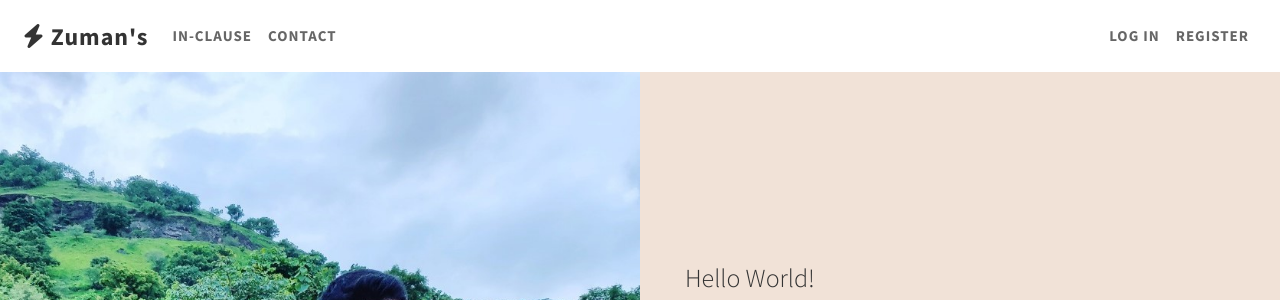
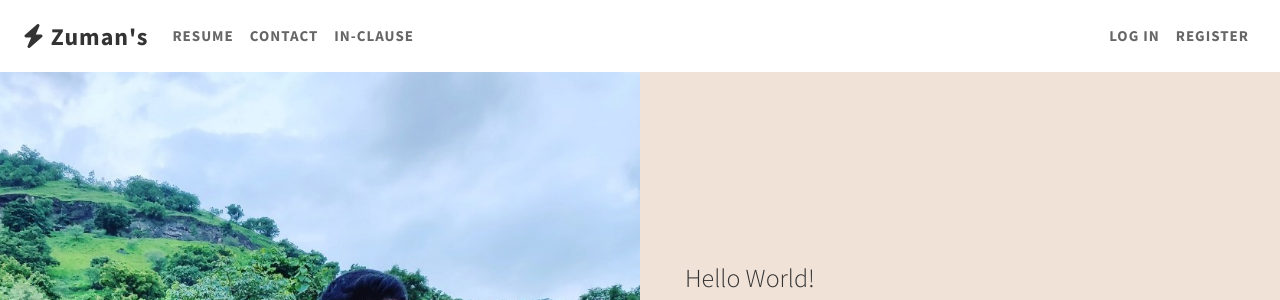
Before and after one commit to zuman/zuman.in, a Flask app: page / in a window 1280 px wide. Shown: the top 300 px of the page. Run offline with Flask 2, Linux system fonts and the light colour scheme; parts of the project's set-up code (start-up, migrations or seed data) failed here and were passed over; some libraries are stand-ins or nearby versions.

Commit message:
Add resume path

```diff
--- a/api/zuman/main/routes.py
+++ b/api/zuman/main/routes.py
@@ -1,6 +1,7 @@
 import json
+import os
 
-from flask import Blueprint, render_template
+from flask import Blueprint, render_template, send_from_directory, current_app
 from flask_login import current_user, login_required
 from zuman import appdata, db
 from zuman.utils import updateSession
@@ -22,6 +23,13 @@ def home():
 def brave():
     appdata["title"] = None
     return render_template("brave-rewards-verification.txt")
+
+
+@main.route("/resume")
+def resume():
+    appdata["title"] = "Resume"
+    filepath = os.path.join(current_app.root_path, 'static/files')
+    return send_from_directory(filepath, 'resume.pdf')
 
 
 @main.route("/api")
--- a/api/zuman/templates/layout.html
+++ b/api/zuman/templates/layout.html
@@ -62,8 +62,9 @@
 
             <div class="collapse navbar-collapse" id="navToggler">
                 <div class="navbar-nav mr-auto">
+                    <a class="nav-item nav-link smoothScroll" href="{{url_for('main.resume')}}">Resume</a>
+                    <a class="nav-item nav-link smoothScroll" href="/#contact">Contact</a>
                     <a class="nav-item nav-link smoothScroll" href="{{url_for('posts.inclause')}}">In-Clause</a>
-                    <a class="nav-item nav-link smoothScroll" href="/#contact">Contact</a>
                 </div>
                 <div class="navbar-nav">
                     {% if current_user.is_authenticated %}
```
Also changed, not shown: 1 other file.
